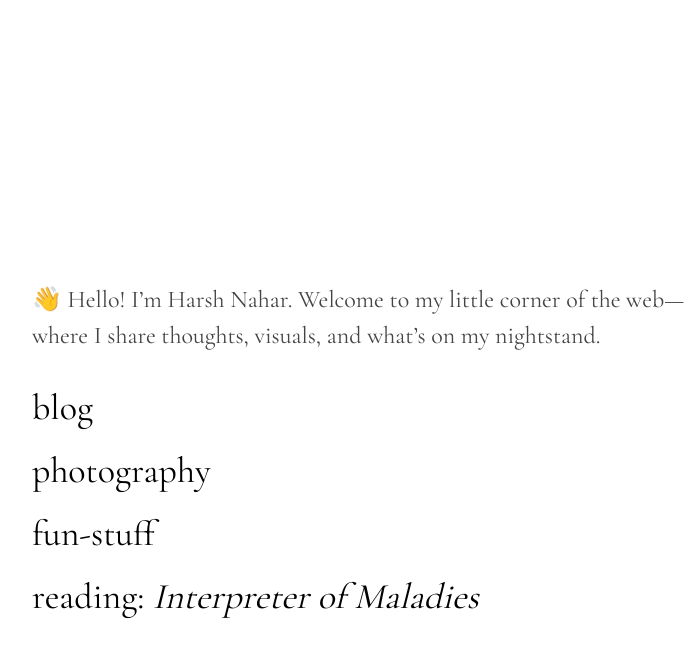
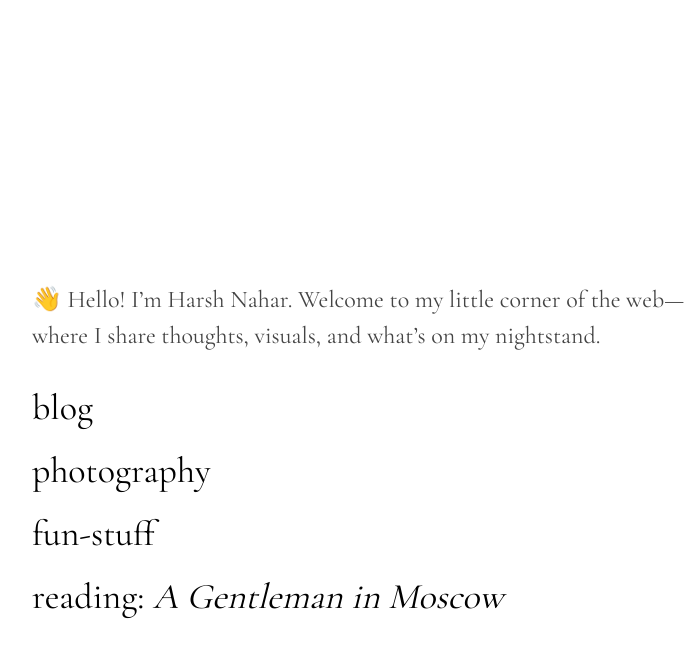
Before and after one commit to harsh-nahar/harsh-nahar.github.io, a Jekyll site: the page built from index.md, in a window 1280 px wide. Shown: the top 658 px of the page, without its empty margins (272-967 px from the left). Built offline with Jekyll 4.4.1, drawn with Linux system fonts in a browser that asks for light colours.

Commit message:
Updated currently reading

```diff
--- a/_layouts/home.html
+++ b/_layouts/home.html
@@ -21,9 +21,9 @@ layout: default
     <li>
       <a href="{{ '/tools/' | relative_url }}" class="link">fun-stuff</a>
     </li>
-      <a href="https://www.goodreads.com/book/show/5439.Interpreter_of_Maladies" class="link"
+      <a href="https://www.goodreads.com/book/show/34066798-a-gentleman-in-moscow" class="link"
          target="_blank" rel="noopener noreferrer">
-        reading: <em>Interpreter of Maladies</em>
+        reading: <em>A Gentleman in Moscow</em>
       </a>
     </li>
   </ul>
```
